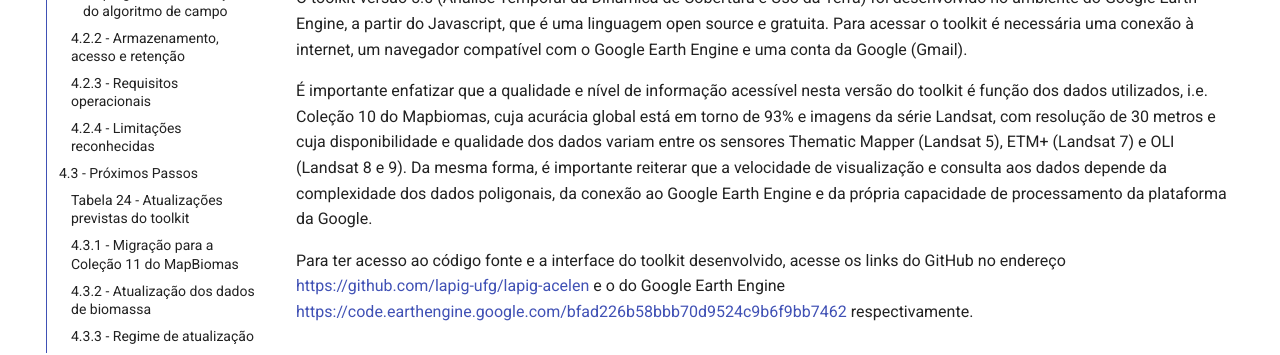
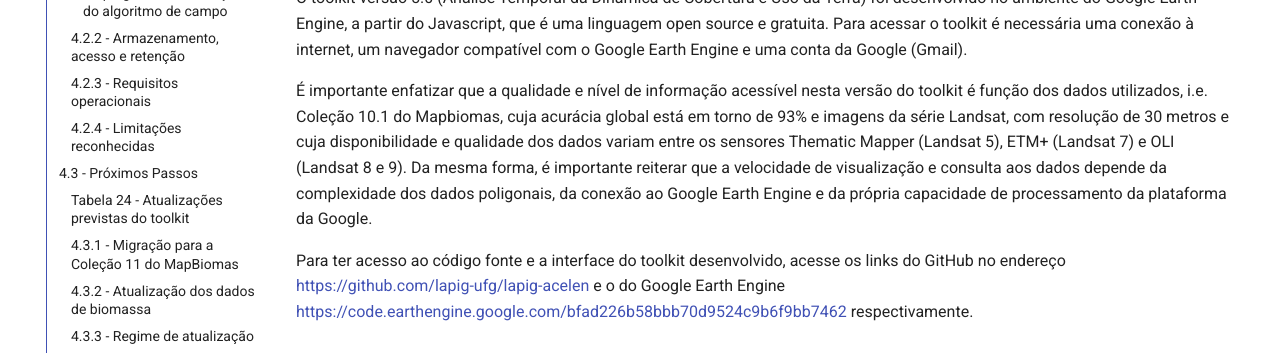
Before and after one commit to lapig-ufg/lapig-acelen, an MkDocs documentation site: the page built from docs/04_CONSIDERACOES_DE_IMPLEMENTACAO.md, in a window 1280 px wide and 900 px high. Shown: the part 410-765 px from the top of the window. Built offline with MkDocs 1.6.1 and Material for MkDocs 9.7.7, drawn with Linux system fonts in a browser that asks for light colours; comment, search, counter and statistics services are not loaded; some of the changed text lies outside the part shown.

Commit message:
Update 04_CONSIDERACOES_DE_IMPLEMENTACAO.md

```diff
--- a/docs/04_CONSIDERACOES_DE_IMPLEMENTACAO.md
+++ b/docs/04_CONSIDERACOES_DE_IMPLEMENTACAO.md
@@ -6,7 +6,7 @@
 
 O toolkit versão 5.0 (Análise Temporal da Dinâmica de Cobertura e Uso da Terra) foi desenvolvido no ambiente do Google Earth Engine, a partir do Javascript, que é uma linguagem open source e gratuita. Para acessar o toolkit é necessária uma conexão à internet, um navegador compatível com o Google Earth Engine e uma conta da Google (Gmail).
 
-É importante enfatizar que a qualidade e nível de informação acessível nesta versão do toolkit é função dos dados utilizados, i.e. Coleção 10 do Mapbiomas, cuja acurácia global está em torno de 93% e imagens da série Landsat, com resolução de 30 metros e cuja disponibilidade e qualidade dos dados variam entre os sensores Thematic Mapper (Landsat 5), ETM+ (Landsat 7) e OLI (Landsat 8 e 9). Da mesma forma, é importante reiterar que a velocidade de visualização e consulta aos dados depende da complexidade dos dados poligonais, da conexão ao Google Earth Engine e da própria capacidade de processamento da plataforma da Google.
+É importante enfatizar que a qualidade e nível de informação acessível nesta versão do toolkit é função dos dados utilizados, i.e. Coleção 10.1 do Mapbiomas, cuja acurácia global está em torno de 93% e imagens da série Landsat, com resolução de 30 metros e cuja disponibilidade e qualidade dos dados variam entre os sensores Thematic Mapper (Landsat 5), ETM+ (Landsat 7) e OLI (Landsat 8 e 9). Da mesma forma, é importante reiterar que a velocidade de visualização e consulta aos dados depende da complexidade dos dados poligonais, da conexão ao Google Earth Engine e da própria capacidade de processamento da plataforma da Google.
 
 Para ter acesso ao código fonte e a interface do toolkit desenvolvido, acesse os links do GitHub no endereço [https://github.com/lapig-ufg/lapig-acelen](https://github.com/lapig-ufg/lapig-acelen) e o do Google Earth Engine [https://code.earthengine.google.com/bfad226b58bbb70d9524c9b6f9bb7462](https://code.earthengine.google.com/bfad226b58bbb70d9524c9b6f9bb7462) respectivamente.
 
@@ -77,12 +77,12 @@
 
 | Prazo | Atualização | Seções afetadas |
 | --- | --- | --- |
-| Primeira quinzena de setembro de 2026 | Migração dos dados do MapBiomas da Coleção 10 para a **Coleção 11**, com série estendida até 2025 | 2.3, 3.1.4, 3.1.5 e 4.1 |
+| Primeira quinzena de setembro de 2026 | Migração dos dados do MapBiomas da Coleção 10.1 para a **Coleção 11**, com série estendida até 2025 | 2.3, 3.1.4, 3.1.5 e 4.1 |
 | Final de outubro de 2026 | Atualização dos dados de **biomassa** para o ano de 2026 para as áreas de interesse da ACELEN, com cobertura até outubro | 3.1.10 |
 
 ### 4.3.1 - Migração para a Coleção 11 do MapBiomas
 
-Até a primeira quinzena de setembro de 2026, o LAPIG/UFG atualizará a base de cobertura e uso da terra da Coleção 10 para a **Coleção 11 do MapBiomas**, cuja série histórica se estende até 2025. A migração amplia em um ano o período analisável e incorpora as revisões metodológicas e os ganhos de acurácia introduzidos pela nova coleção.
+Até a primeira quinzena de setembro de 2026, o LAPIG/UFG atualizará a base de cobertura e uso da terra da Coleção 10.1 para a **Coleção 11 do MapBiomas**, cuja série histórica se estende até 2025. A migração amplia em um ano o período analisável e incorpora as revisões metodológicas e os ganhos de acurácia introduzidos pela nova coleção.
 
 O efeito se propaga por todos os produtos que derivam dessa base: a classificação de uso e cobertura, os gráficos de dinâmica e de conversão para uso antrópico, a evolução das áreas de pastagem e a máscara que delimita as áreas de vigor. As menções à coleção e ao período da série neste documento — em especial na Seção 4.1, onde consta a declaração de acurácia do dado de entrada — deverão ser revistas quando a migração for concluída.
 
```
